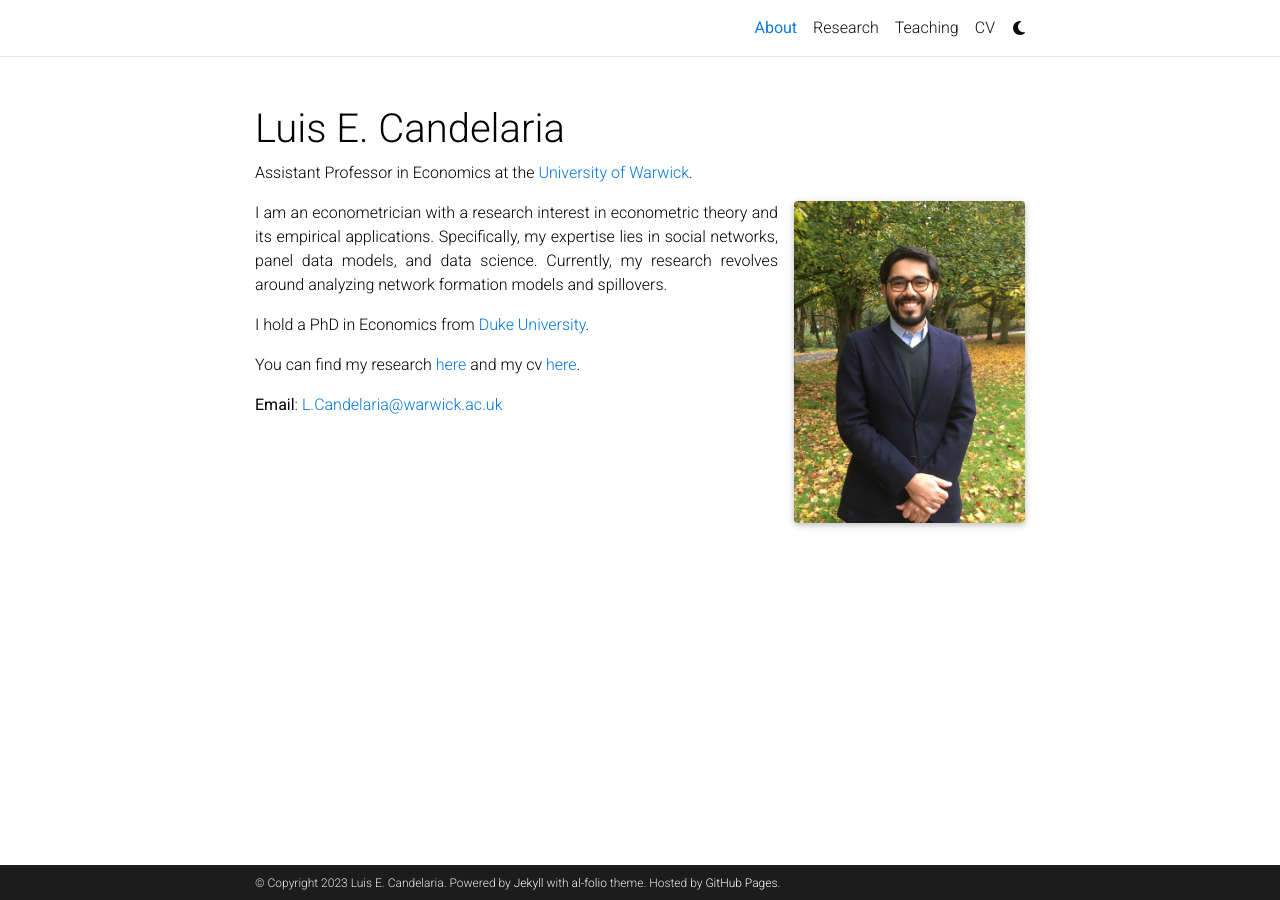
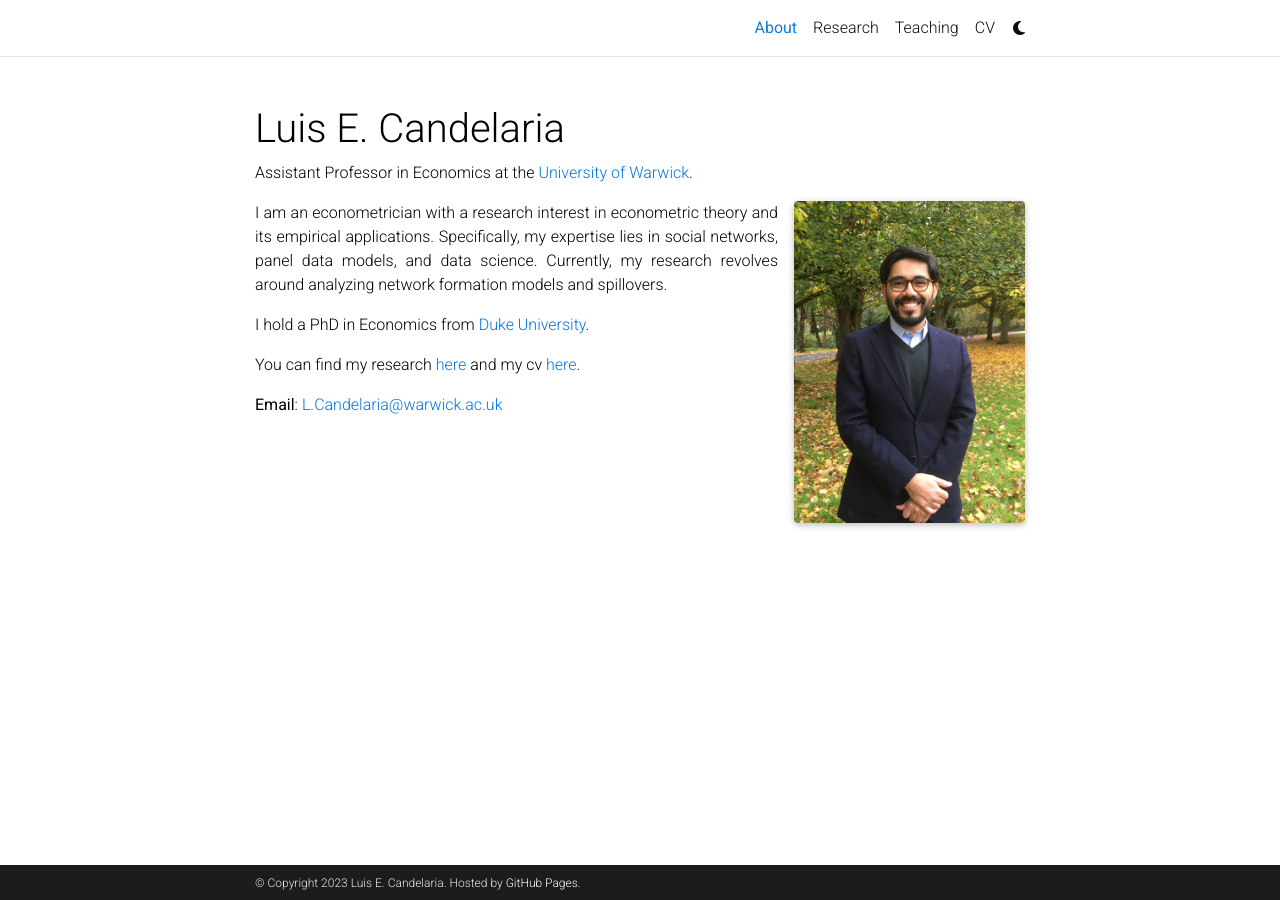
Before and after one commit to lecandelaria/lecandelaria.github.io, a Jekyll site: the page built from _pages/about.md, in a window 1280 px wide. Built offline with Jekyll 4.4.1, drawn with Linux system fonts in a browser that asks for light colours; comment, search, counter and statistics services are not loaded; a style sheet for code colours, icons or effects is not loaded.

Commit message:
Change footer

```diff
--- a/_config.yml
+++ b/_config.yml
@@ -6,7 +6,7 @@
 description: |
   Academic Website.
 footer_text: |
-  Powered by <a href="https://jekyllrb.com/" target="_blank">Jekyll</a> with <a href="https://github.com/alshedivat/al-folio">al-folio</a> theme. Hosted by <a href="https://pages.github.com/" target="_blank">GitHub Pages</a>.
+  Hosted by <a href="https://pages.github.com/" target="_blank">GitHub Pages</a>.
 keywords: econometrics, networks, semiparametrics, misspecification
 lang: en
 icon: ⚛️
```
